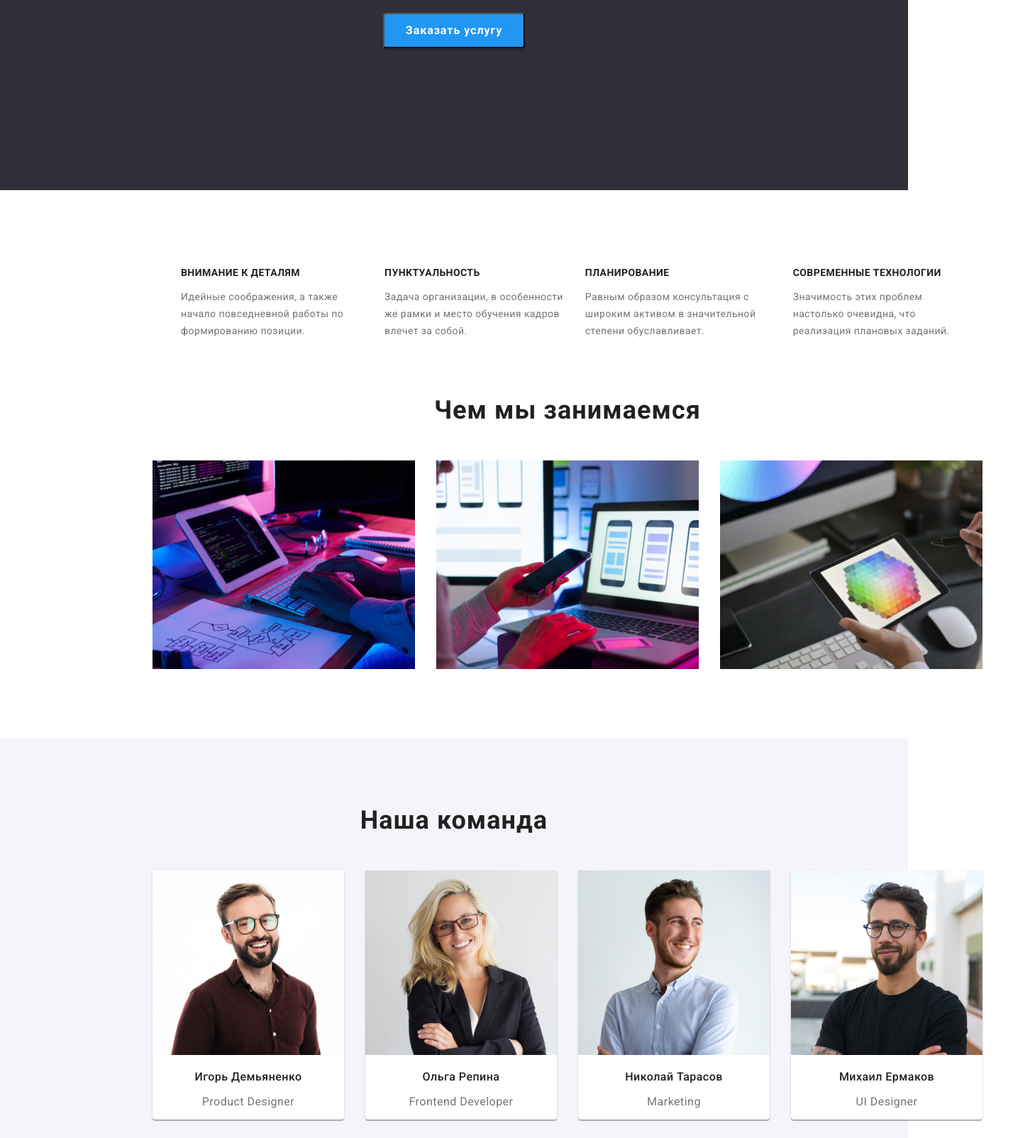
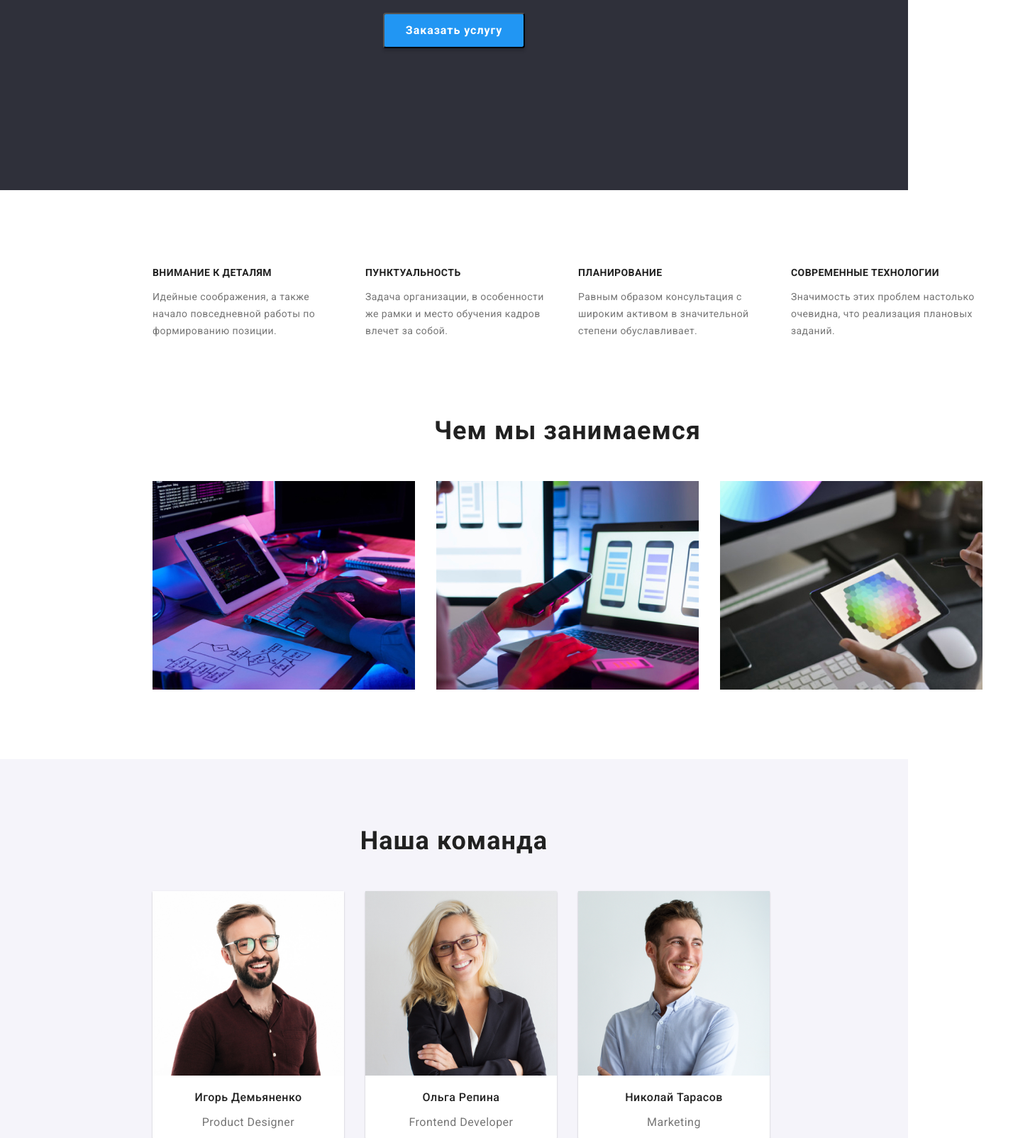
Before and after one commit to andriiberezhko/goit-markup-hw-02, a plain HTML site: page index.html in a window 1280 px wide. Shown: the part 412-2016 px from the top of the page at 71% size, 1459 px wide, since content can reach past the window. Drawn offline with nearby package versions, Linux system fonts and the light colour scheme; a web font is replaced by a local one.

Commit message:
change 4

```diff
--- a/css/styles.css
+++ b/css/styles.css
@@ -84,6 +84,7 @@ ul {
   margin-top: 32px;
   margin-left: 331px;
   display: flex;
+  flex-wrap: wrap;
   list-style: none;
   /* font-family: Roboto; */
   font-style: normal;
@@ -179,14 +180,14 @@ ul {
 /* Секция наши качества */
 .qualities {
   display: flex;
+  flex-wrap: wrap;
+  justify-content: space-between;
   width: 1170px;
-  height: 101px;
   margin-top: 94px;
   margin-left: 215px;
+  padding-left: 0px;
 }
-.qualities li {
-  margin-right: 30px;
-}
+
 .qualities .title {
   font-style: normal;
   font-weight: bold;
@@ -196,6 +197,7 @@ ul {
   text-transform: uppercase;
 }
 .qualities .text {
+  width: 270px;
   font-style: normal;
   font-weight: normal;
   font-size: 14px;
@@ -218,12 +220,14 @@ ul {
 }
 .activities .list {
   display: flex;
+  justify-content: space-between;
+  flex-wrap: wrap;
   padding: 0 0 0 0;
   margin-top: 50px;
 }
-.activities li {
+/* .activities li {
   margin-right: 30px;
-}
+} */
 /* секция наша команда */
 .teem {
   /* width: 1600px; */
@@ -234,6 +238,7 @@ ul {
 }
 .teem .list {
   display: flex;
+  flex-wrap: wrap;
   padding: 0 0 0 0;
   margin-top: 50px;
   margin-left: 215px;
@@ -280,6 +285,7 @@ ul {
   list-style: none;
   justify-content: center;
   display: flex;
+  flex-wrap: wrap;
 }
 .button-list .button-filtr:hover,
 .button-list .button-filtr:focus {
```
